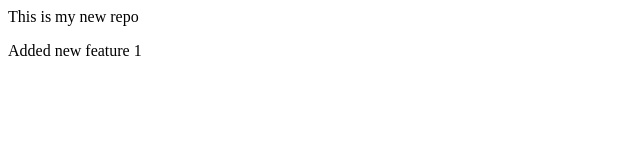
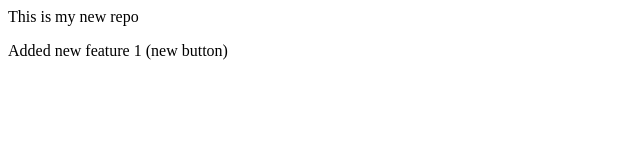
Before and after one commit to shashivardhan18/localrepo, a plain HTML site: page index.html in a window 1280 px wide. Shown: the full height of the page, 0-640 px from the left. Drawn offline with Linux system fonts and the light colour scheme.

Commit message:
added new button

```diff
--- a/index.html
+++ b/index.html
@@ -1,2 +1,2 @@
 <p>This is my new repo</p>
-<p>Added new feature 1</p>
+<p>Added new feature 1 (new button)</p>
```
